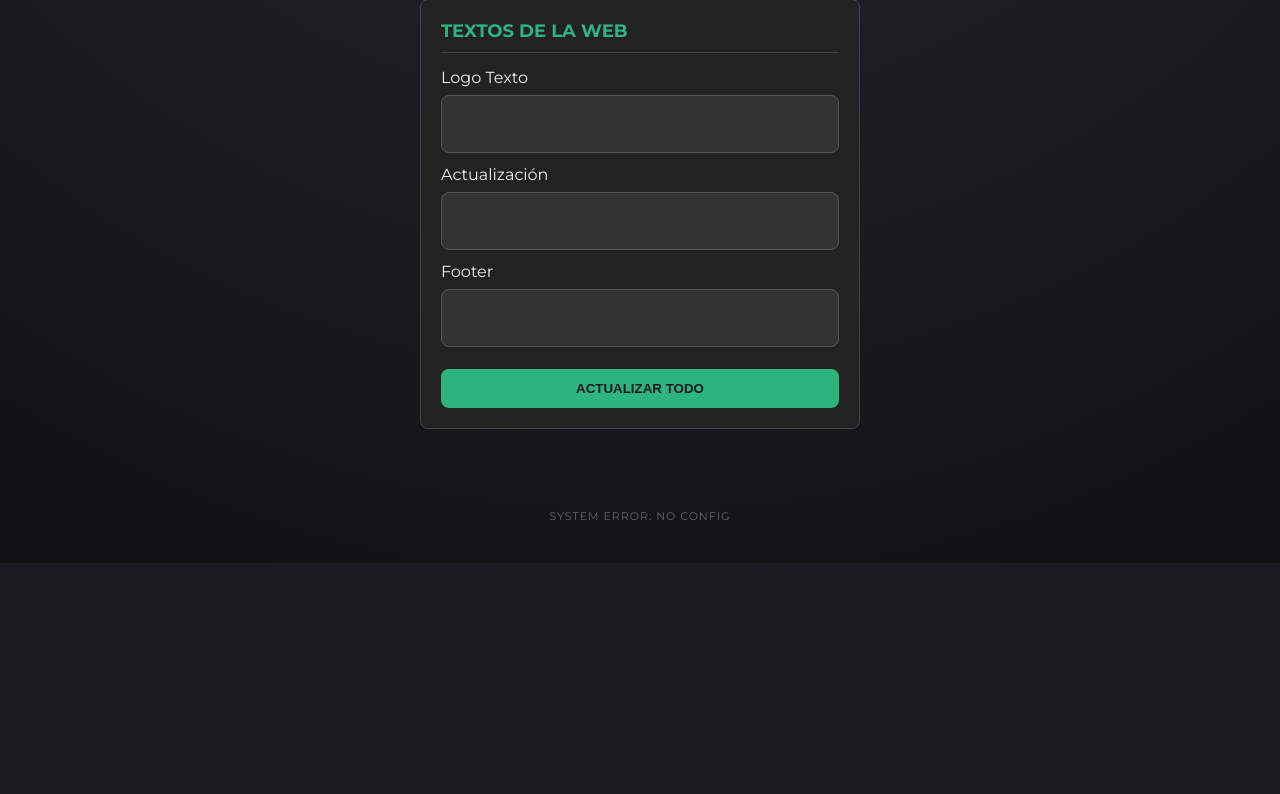
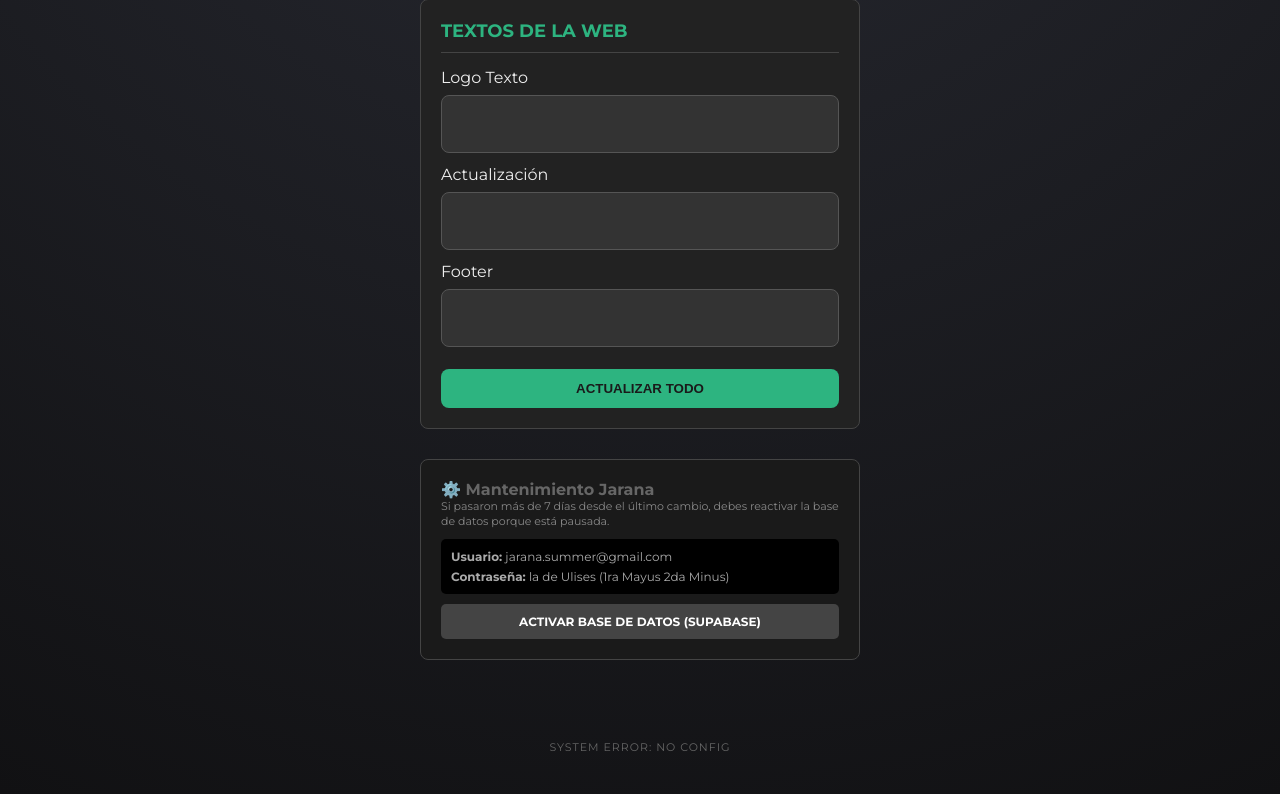
Before and after one commit to JaranaSummer/Web-JARANA, a Flask app: page /admin in a window 1280 px wide. Shown: the part 1772-2566 px from the top of the page. Before the commit the page ends 2335 px from the top, so only its background shows below. Run offline with Flask 3, Linux system fonts and the light colour scheme; the visitor is signed in with stand-in values (Sample User, id 1).

Commit message:
Update admin.html

```diff
--- a/templates/admin.html
+++ b/templates/admin.html
@@ -137,7 +137,7 @@
     </div>
 
     <!-- CONFIGURACIÓN DE TEXTOS -->
-    <div class="admin-panel" style="background: #222; padding: 20px; border-radius: 8px;">
+    <div class="admin-panel" style="background: #222; padding: 20px; border-radius: 8px; margin-bottom: 20px;">
         <h3 class="admin-title" style="color: var(--primary-green); margin-top: 0;">Textos de la Web</h3>
         <form method="POST">
             <input type="hidden" name="tipo" value="config_textos">
@@ -150,5 +150,19 @@
             <button type="submit" style="width: 100%; margin-top: 10px;">Actualizar Todo</button>
         </form>
     </div>
+
+    <!-- MANTENIMIENTO DE BASE DE DATOS -->
+    <div class="admin-panel" style="background: #1a1a1a; border: 1px solid #444; padding: 20px; border-radius: 8px; margin-top: 30px;">
+        <h3 style="color: #666; margin-top: 0; font-size: 16px;">⚙️ Mantenimiento Jarana</h3>
+        <p style="font-size: 11px; color: #888; line-height: 1.4;">
+            Si pasaron más de 7 días desde el último cambio, debes reactivar la base de datos porque está pausada.
+        </p>
+        <div style="background: #000; padding: 10px; border-radius: 5px; margin: 10px 0;">
+            <div style="font-size: 12px; color: #aaa; margin-bottom: 5px;"><b>Usuario:</b> jarana.summer@gmail.com</div>
+            <div style="font-size: 12px; color: #aaa;"><b>Contraseña:</b> la de Ulises (1ra Mayus 2da Minus)</div>
+        </div>
+        <a href="https://supabase.com/dashboard" target="_blank" style="display: block; background: #444; color: white; text-align: center; padding: 10px; border-radius: 5px; text-decoration: none; font-size: 12px; font-weight: bold;">ACTIVAR BASE DE DATOS (SUPABASE)</a>
+    </div>
+
 </div>
 {% endblock %}
```
